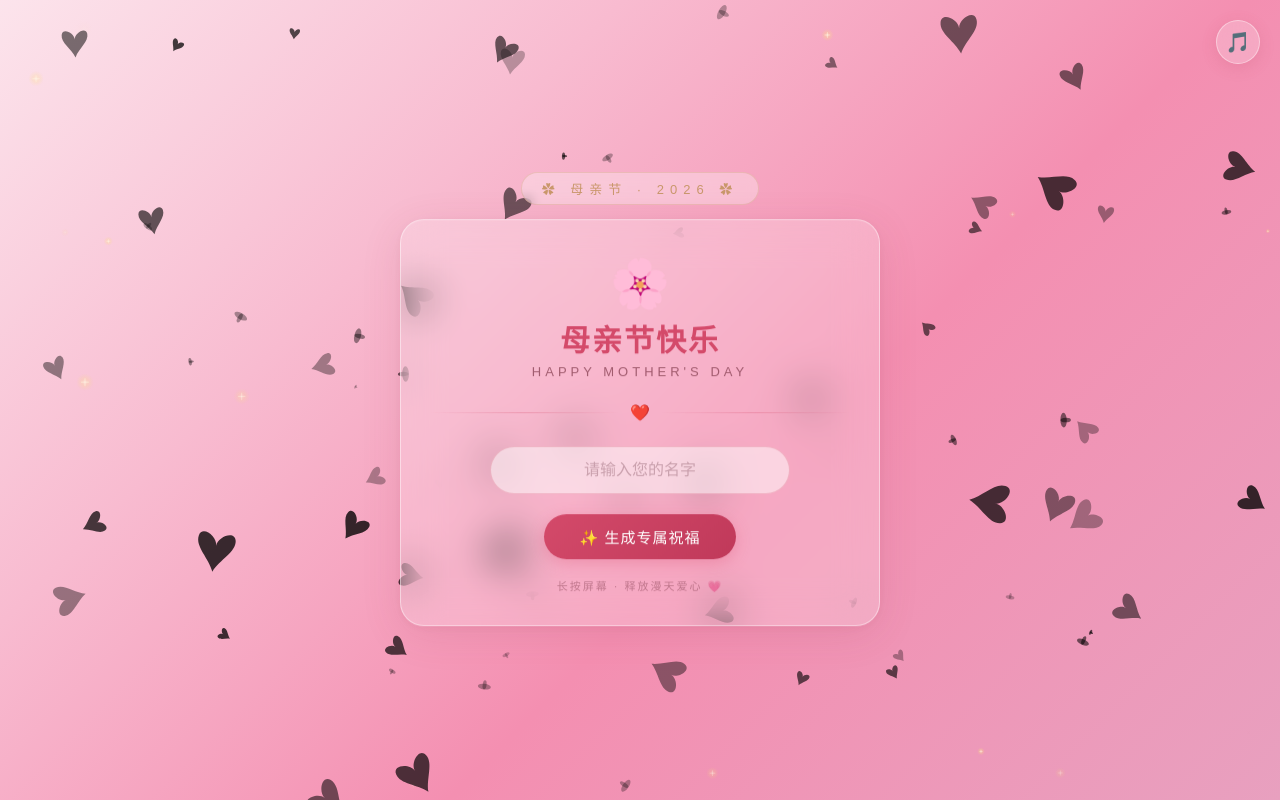
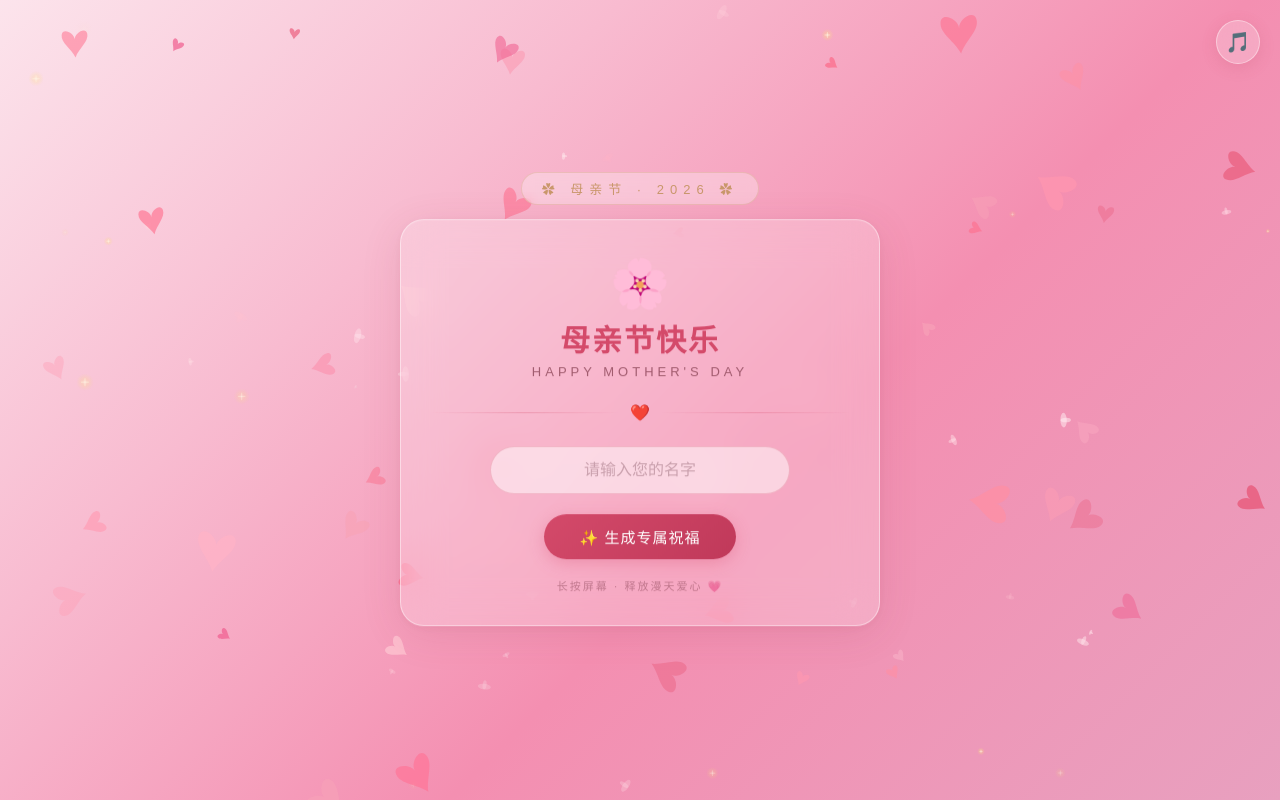
Before and after one commit to 456li/mothers-day, a plain HTML site: page index.html in a window 1280 px wide. Drawn offline with nearby package versions, Linux system fonts and the light colour scheme.

Commit message:
修复爱心花瓣黑色bug：绘制时缺少fillStyle颜色设置

```diff
--- a/index.html
+++ b/index.html
@@ -450,11 +450,12 @@ const sparkColors = [
 ];
 
 // 爱心绘制
-function drawHeart(x, y, size, rotation, alpha) {
+function drawHeart(x, y, size, rotation, alpha, color) {
   ctx.save();
   ctx.translate(x, y);
   ctx.rotate(rotation);
   ctx.globalAlpha = alpha;
+  ctx.fillStyle = color;
   ctx.beginPath();
   const s = size;
   ctx.moveTo(0, s * 0.3);
@@ -468,11 +469,12 @@ function drawHeart(x, y, size, rotation, alpha) {
 }
 
 // 花瓣绘制（椭圆 + 尖端）
-function drawPetal(x, y, size, rotation, alpha) {
+function drawPetal(x, y, size, rotation, alpha, color) {
   ctx.save();
   ctx.translate(x, y);
   ctx.rotate(rotation);
   ctx.globalAlpha = alpha;
+  ctx.fillStyle = color;
   ctx.beginPath();
   ctx.ellipse(0, 0, size * 0.5, size * 0.22, 0, 0, Math.PI * 2);
   ctx.fill();
@@ -531,7 +533,7 @@ class Heart {
     }
   }
   draw() {
-    drawHeart(this.x, this.y, this.size, this.rotation, this.alpha - this.alphaFade);
+    drawHeart(this.x, this.y, this.size, this.rotation, this.alpha - this.alphaFade, this.color);
   }
 }
 
@@ -555,7 +557,7 @@ class Petal {
     this.rotation += this.rotationSpeed;
     if (this.y > h + 30) { this.y = -30; this.x = Math.random() * w; }
   }
-  draw() { drawPetal(this.x, this.y, this.size, this.rotation, this.alpha); }
+  draw() { drawPetal(this.x, this.y, this.size, this.rotation, this.alpha, this.color); }
 }
 
 // 星光粒子
```
